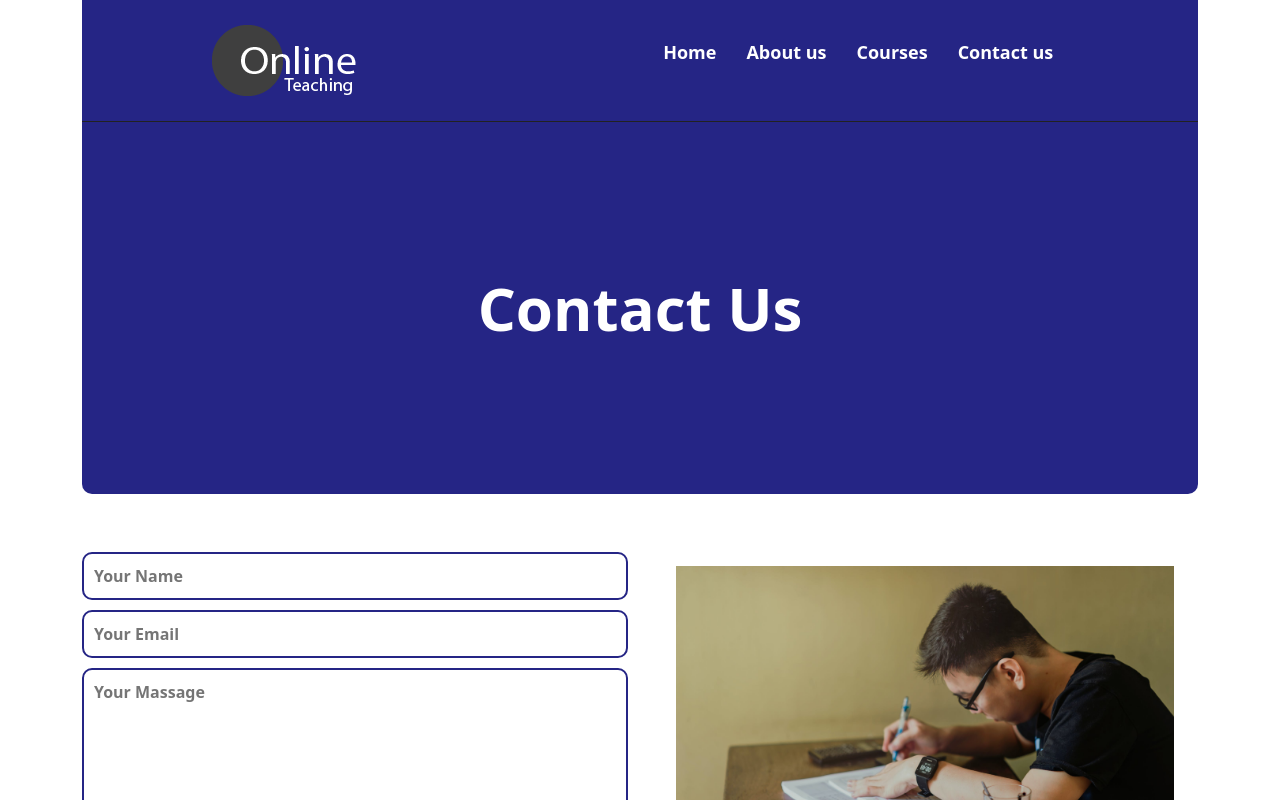
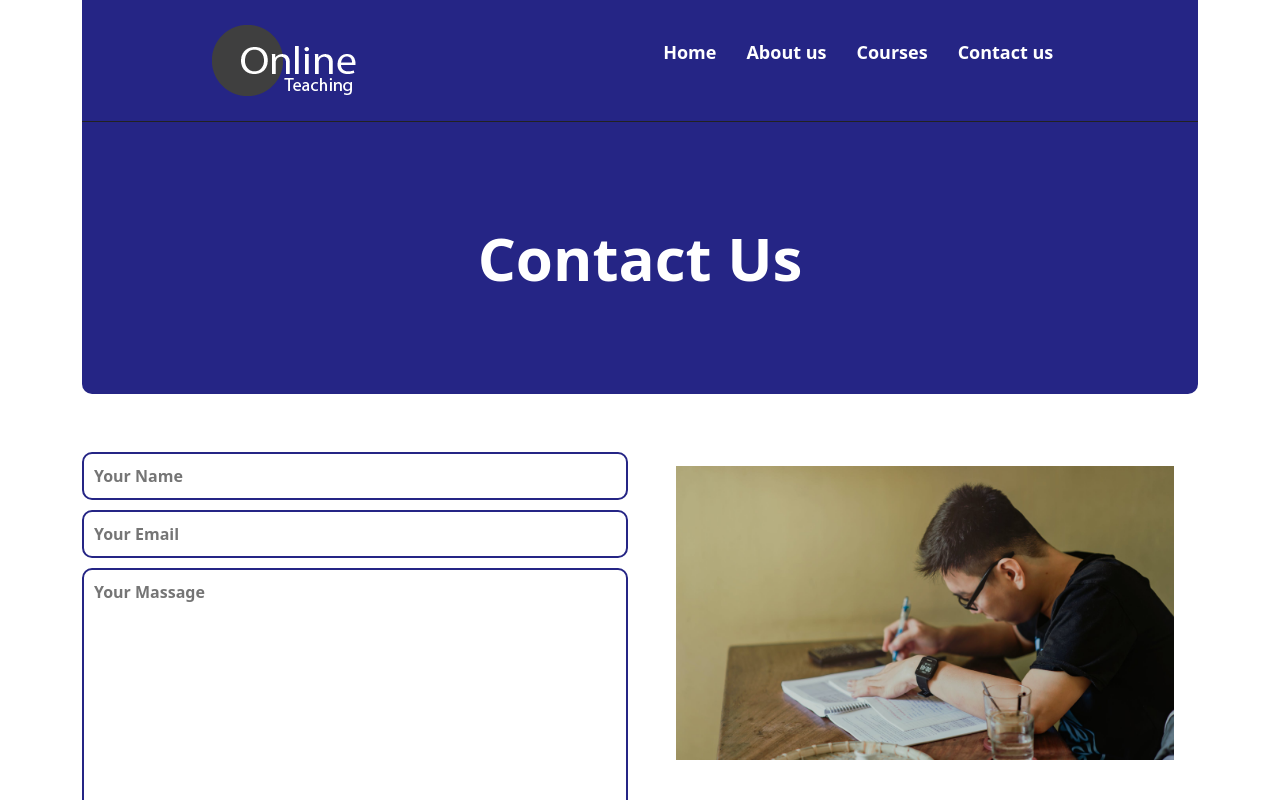
Before and after one commit to Samiul-Ahmed-96/react-online-teaching, a React (Create React App) app: page /contact in a window 1280 px wide. Shown: the top 800 px of the page. Built offline with nearby package versions, Linux system fonts and the light colour scheme.

Commit message:
Fixed some issue

```diff
--- a/src/components/About/About.css
+++ b/src/components/About/About.css
@@ -2,7 +2,7 @@
   background: #252585;
   color: #fff;
   text-align: center;
-  padding: 100px;
+  padding: 50px;
   border-top: 1px solid #222;
   border-radius: 0px 0px 10px 10px;
 }
--- a/src/components/Courses/Courses.js
+++ b/src/components/Courses/Courses.js
@@ -18,7 +18,7 @@ const Courses = () => {
         <Header></Header>
         <Container>
         <div className="section-heading">
-            <h1>Contact Us</h1>
+            <h1>Courses</h1>
         </div>
         <h2 className="course-heading">Our Courses</h2>
         <Row className="my-4" xs={1} md={3} className="g-4">
```
